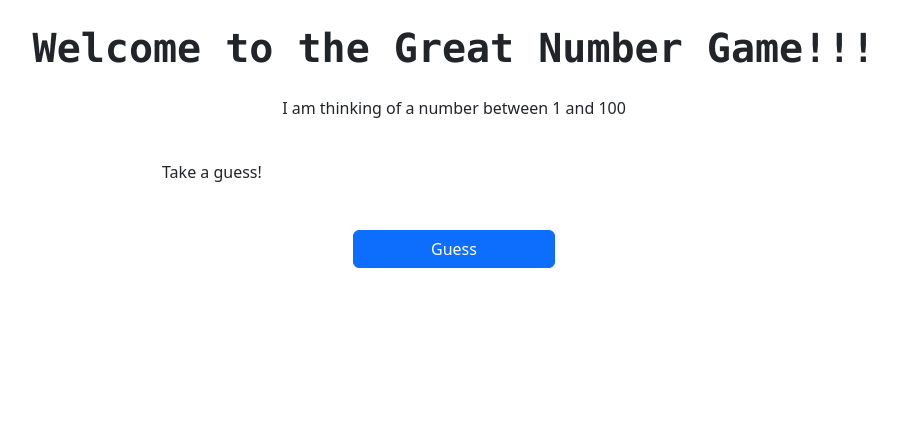
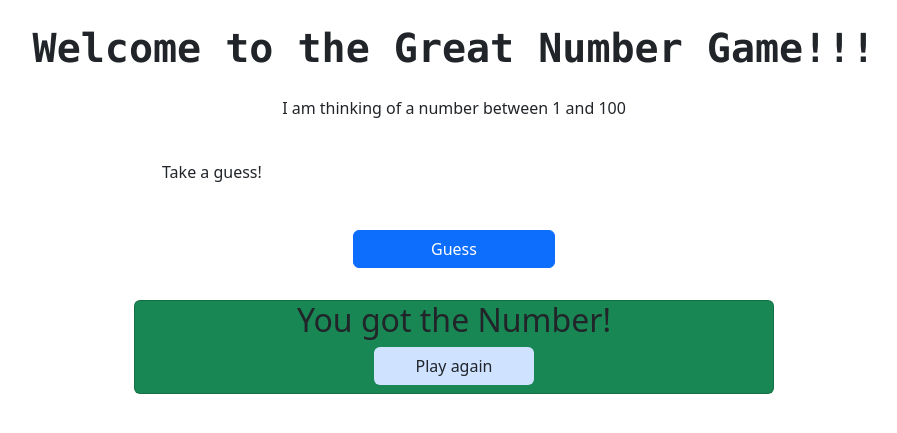
Before and after one commit to Rassimbm/great_number_game, a Flask app: page / in a window 1280 px wide. Shown: the top 433 px of the page, without its empty margins (186-1083 px from the left). Run offline with Flask 3, Linux system fonts and the light colour scheme; the visitor is signed in with stand-in values (Sample User, id 1).

Commit message:
Create a route that determines whether the number submitted is too high, too low, or correct. Show this status on the HTML page

```diff
--- a/server.py
+++ b/server.py
@@ -1,4 +1,4 @@
-from flask import Flask, session, render_template
+from flask import Flask, session, render_template, request, redirect
 import random
 
 app = Flask(__name__)
@@ -10,5 +10,10 @@ def index():
         session["num"] = random.randint(1,100)
     return render_template("index.html")
 
+@app.route("/guess", methods = ["POST"])
+def guess():
+    session["guess_num"] = int(request.form["guess_num"])
+    return redirect("/")
+
 if __name__ == "__main__":
     app.run(debug=True)
--- a/templates/index.html
+++ b/templates/index.html
@@ -13,9 +13,25 @@
     <form action="/guess" method="post" class="col-6 row justify-content-around p-3 mx-auto">
         <div class="form-group">
             <label for="guess_num" class="form-label">Take a guess!</label>
-            <input type="number" class="form-control-plaintext" name="guess_num">
+            <input type="text" class="form-control-plaintext" name="guess_num">
         </div>
         <input type="submit" value="Guess" class="btn btn-primary col-4 mb-3">
     </form>
+    {%if "guess_num" in session:%}
+        {%if session["guess_num"] == session["num"]%}
+            <div class="card bg-success align-items-center col-6 mb-6 mx-auto">
+                <h2>You got the Number!</h2>
+                <a href="/reset-game" class="btn bg-primary-subtle col-3 mb-2">Play again</a>
+            </div>
+        {%elif session["guess_num"] < session["num"]%}
+            <div class="card bg-warning text-center col-6 mb-6 mx-auto">
+                <h2>Try a higher Number!</h2>
+            </div>
+        {%else%}
+            <div class="card bg-warning text-center col-6 mb-6 mx-auto">
+                <h2>Try a lower Number!</h2>
+            </div>
+        {%endif%}
+    {%endif%}
 </body>
 </html>
```
